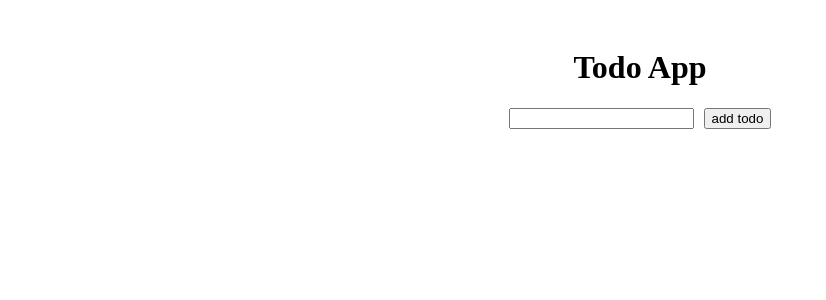
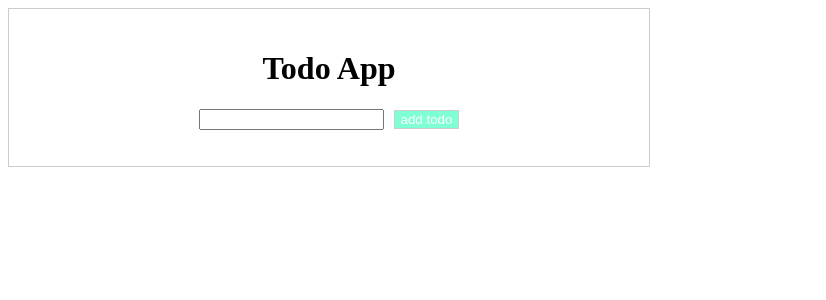
Before and after one commit to abtin67/my-todo, a React (Create React App) app: page / in a window 1280 px wide. Shown: the top 300 px of the page, without its empty margins (0-826 px from the left). Built offline with nearby package versions, Linux system fonts and the light colour scheme.

Commit message:
add style to app.css

```diff
--- a/src/App.css
+++ b/src/App.css
@@ -1,6 +1,8 @@
 .App {
   text-align: center;
   padding: 20px;
+  max-width: 600px;
+  border: 1px solid #ccc;
 }
 ul{
   list-style-type: none;
@@ -10,4 +12,8 @@ li{
 }
 button{
   margin-left: 10px;
+  color: #fff;
+  background-color: aquamarine;
+  outline: none;
+  border: 1px solid #ccc;
 }
```
